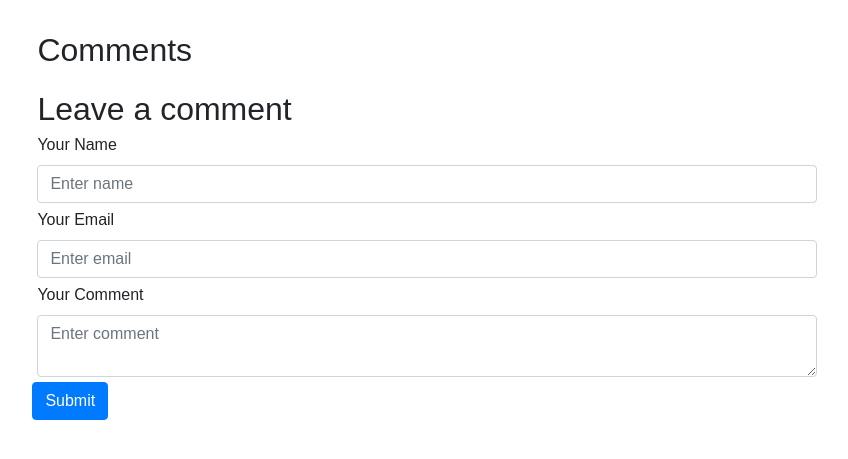
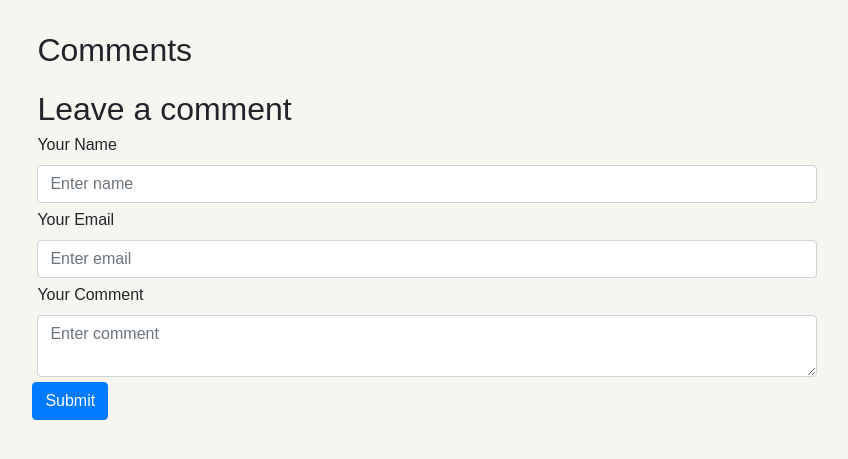
Before and after one commit to AdrianFerJ/flask_challenge, a Flask app: page / in a window 1280 px wide. Shown: the top 459 px of the page, without its empty margins (213-1061 px from the left). Run offline with Flask 2, Linux system fonts and the light colour scheme; data that the repository does not hold is empty; some libraries are stand-ins or nearby versions.

Commit message:
Update readme

```diff
--- a/flask-com/static/style.css
+++ b/flask-com/static/style.css
@@ -1,8 +1,8 @@
 body {
     font-family: sans-serif;
     padding: 2%;
-    /* background: #eee; */
-  }
+    background: #f6f5f0;
+}
 
   a {
     color: #be4554;
```
Also changed, not shown: README.md.
